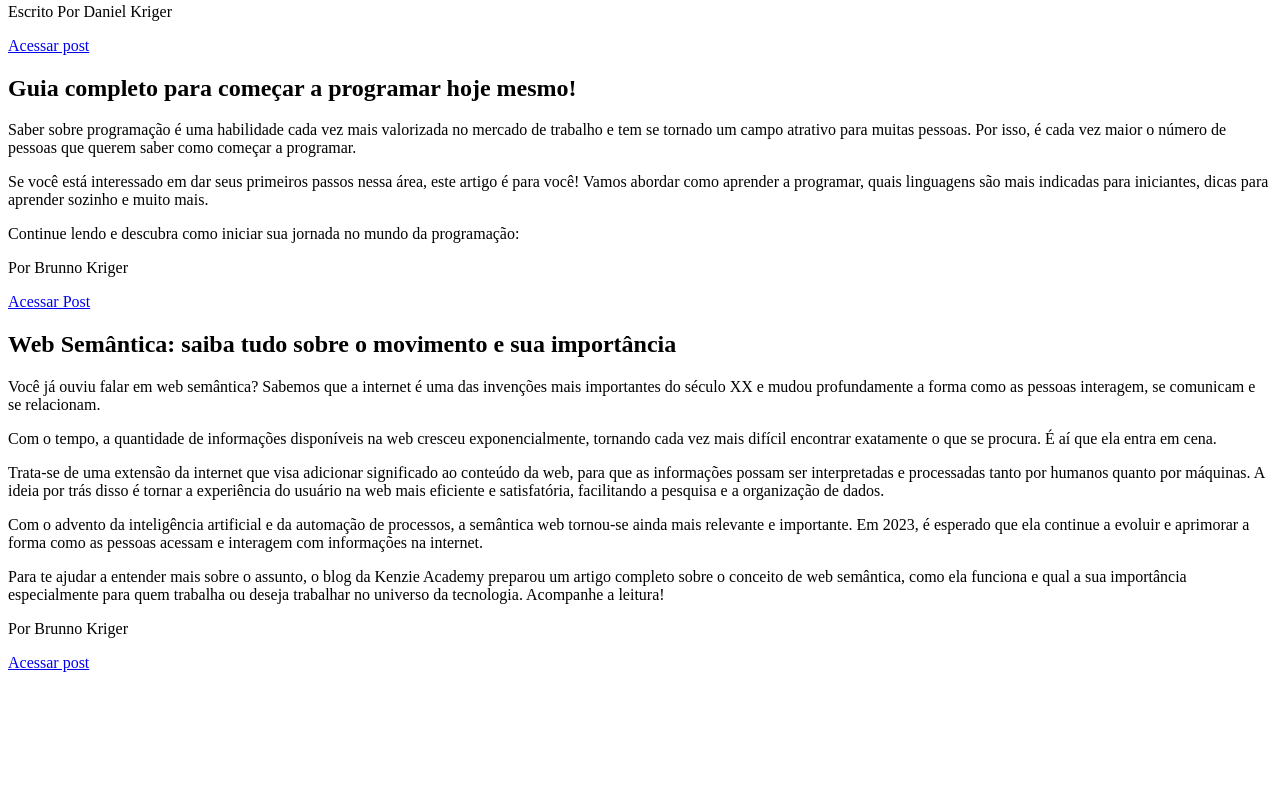
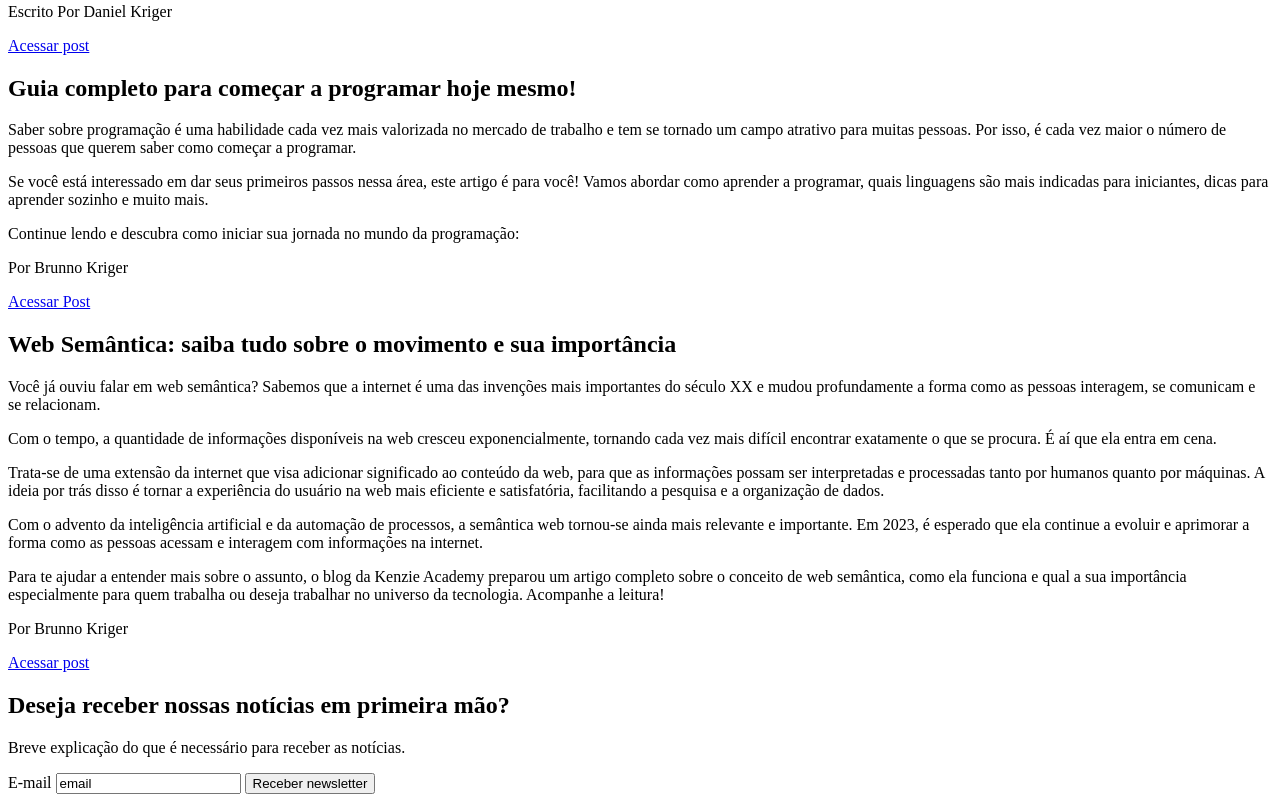
Before and after one commit to joaosilvateixeira33/m1_sprint2_entrega_blog_kenzie_Joao_Marcos-master, a plain HTML site: page index.html in a window 1280 px wide. Shown: the part 500-1302 px from the top of the page. Before the commit the page ends 1180 px from the top, so only its background shows below. Drawn offline with Linux system fonts and the light colour scheme.

Commit message:
Update index.html

```diff
--- a/index.html
+++ b/index.html
@@ -72,6 +72,13 @@
             <p>Por Brunno Kriger</p>
             <a href="https://kenzie.com.br/blog/web-semantica/">Acessar post</a>
         </section>
+        <section>
+            <h1>Deseja receber nossas notícias em primeira mão?</h1>
+            <p>Breve explicação do que é necessário para receber as notícias.</p>
+            <label for="email">E-mail</label>
+            <input type="email" name="email" id="email" value="email" placeholder="Digite seu email aqui..." required>
+            <button type="submit">Receber newsletter</button>
+        </section>
     </main>
 </body>
 </html>
```
